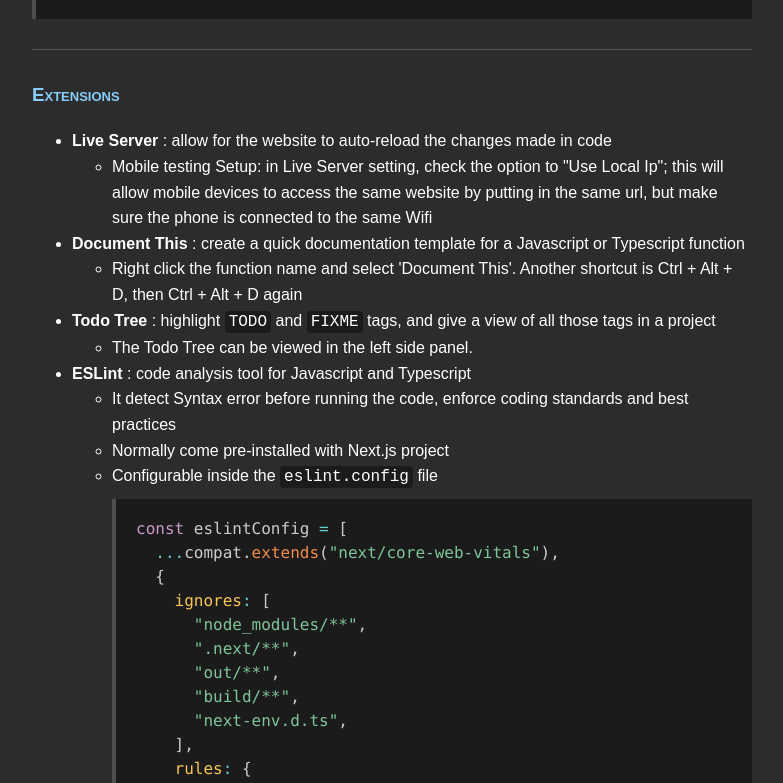
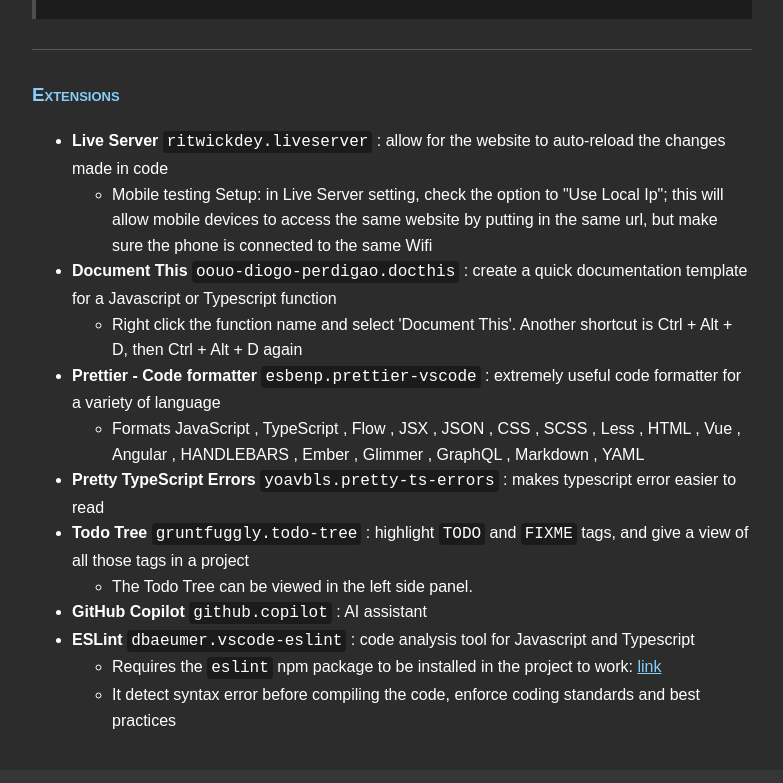
Before and after one commit to tuantrancode/tuantrancode.github.io, a Next.js app in the folder react/: page /Tools/visual-studio-code in a window 1280 px wide. Shown: the part 1827-2610 px from the top of the page, without its empty margins (248-1031 px from the left). Built offline with nearby package versions, Linux system fonts and the light colour scheme.

Commit message:
Update VS Code extensions section

```diff
--- a/react/src/app/Tools/visual-studio-code/page.js
+++ b/react/src/app/Tools/visual-studio-code/page.js
@@ -1,19 +1,21 @@
 import React from 'react';
 import SearchContainer from '@/components/shared/SearchContainer';
 import CodeBlock from '@/components/shared/CodeBlock';
+import Link from 'next/link';
 
 export const metadata = {
-  title: "Visual Studio Code",
-  description: "Tips for using VS Code",
+  title: 'Visual Studio Code',
+  description: 'Tips for using VS Code',
 };
 
 export default function VisualStudioCode() {
-
   return (
     <>
       {/* <!-- VS CODE SHORTCUTS --> */}
-      <h3 className="section-header" id="shortcuts">Common Visual Studio Shortcuts</h3>
-      <SearchContainer placeholder="Search actions, shortcuts, or extensions..." searchSelector='tbody tr'>
+      <h3 className='section-header' id='shortcuts'>
+        Common Visual Studio Shortcuts
+      </h3>
+      <SearchContainer placeholder='Search actions, shortcuts, or extensions...' searchSelector='tbody tr'>
         <table>
           <thead>
             <tr>
@@ -64,7 +66,11 @@
               <td>Select current word or expand selection </td>
               <td>Ctrl + W</td>
               <td>Shift + Option + Right</td>
-              <td>Very useful.<br />Default keybinding was Shift + Alt + Right</td>
+              <td>
+                Very useful.
+                <br />
+                Default keybinding was Shift + Alt + Right
+              </td>
             </tr>
             <tr>
               <td>Select whole line</td>
@@ -124,7 +130,11 @@
               <td>Toggle Terminal/ Console</td>
               <td>Ctrl + ` (backtick)</td>
               <td>Cmd + ` (backtick)</td>
-              <td>Very useful.<br />Right clicking a file/folder will also give the option to open the terminal at that location</td>
+              <td>
+                Very useful.
+                <br />
+                Right clicking a file/folder will also give the option to open the terminal at that location
+              </td>
             </tr>
             <tr>
               <td>Toggle Sidebar</td>
@@ -138,56 +148,88 @@
       <hr />
 
       {/* <!-- LOREM IPSUM --> */}
-      <h3 className="section-header" id="lorem">Using Lorem Ipsum</h3>
-      <p>You can use <code>lorem</code> followed by a number in Visual Studio Code to generate placeholder text
-        quickly inside an HTML document.</p>
-      <pre><code className="language-html">&lt;p&gt;lorem20&lt;/p&gt;</code></pre>
+      <h3 className='section-header' id='lorem'>
+        Using Lorem Ipsum
+      </h3>
+      <p>
+        You can use <code>lorem</code> followed by a number in Visual Studio Code to generate placeholder text quickly
+        inside an HTML document.
+      </p>
+      <pre>
+        <code className='language-html'>&lt;p&gt;lorem20&lt;/p&gt;</code>
+      </pre>
       <p>This expands to generate 20 filler words:</p>
-      <pre><code className="language-html">&lt;p&gt;Lorem ipsum dolor sit amet, consectetur adipiscing elit...&lt;/p&gt;</code></pre>
+      <pre>
+        <code className='language-html'>
+          &lt;p&gt;Lorem ipsum dolor sit amet, consectetur adipiscing elit...&lt;/p&gt;
+        </code>
+      </pre>
       <hr />
 
-
       {/* <!-- EXTENSIONS --> */}
-      <h3 className="section-header" id="extensions">Extensions</h3>
+      <h3 className='section-header' id='extensions'>
+        Extensions
+      </h3>
       <ul>
-
-        <li><strong>Live Server</strong> : allow for the website to auto-reload the changes made in code</li>
+        <li>
+          <strong>Live Server</strong> <code>ritwickdey.liveserver</code> : allow for the website to auto-reload the
+          changes made in code
+        </li>
         <ul>
-          <li>Mobile testing Setup: in Live Server setting, check the option to "Use Local Ip"; this will allow mobile devices to access the same website by putting in the same url, but make sure the phone is connected to the same Wifi</li>
+          <li>
+            Mobile testing Setup: in Live Server setting, check the option to "Use Local Ip"; this will allow mobile
+            devices to access the same website by putting in the same url, but make sure the phone is connected to the
+            same Wifi
+          </li>
         </ul>
 
-        <li><strong>Document This</strong> : create a quick documentation template for a Javascript or Typescript function</li>
+        <li>
+          <strong>Document This</strong> <code>oouo-diogo-perdigao.docthis</code> : create a quick documentation
+          template for a Javascript or Typescript function
+        </li>
         <ul>
-          <li>Right click the function name and select 'Document This'. Another shortcut is Ctrl + Alt + D, then Ctrl + Alt + D again</li>
+          <li>
+            Right click the function name and select 'Document This'. Another shortcut is Ctrl + Alt + D, then Ctrl +
+            Alt + D again
+          </li>
         </ul>
 
-        <li><strong>Todo Tree</strong> : highlight <code>TODO</code> and <code>FIXME</code> tags, and give a view of all those tags in a project</li>
+        <li>
+          <strong>Prettier - Code formatter</strong> <code>esbenp.prettier-vscode</code> : extremely useful code
+          formatter for a variety of language
+        </li>
+        <ul>
+          <li>
+            Formats JavaScript , TypeScript , Flow , JSX , JSON , CSS , SCSS , Less , HTML , Vue , Angular , HANDLEBARS
+            , Ember , Glimmer , GraphQL , Markdown , YAML
+          </li>
+        </ul>
+
+        <li>
+          <strong>Pretty TypeScript Errors</strong> <code>yoavbls.pretty-ts-errors</code> : makes typescript error
+          easier to read
+        </li>
+
+        <li>
+          <strong>Todo Tree</strong> <code>gruntfuggly.todo-tree</code> : highlight <code>TODO</code> and{' '}
+          <code>FIXME</code> tags, and give a view of all those tags in a project
+        </li>
         <ul>
           <li>The Todo Tree can be viewed in the left side panel.</li>
         </ul>
 
-         <li><strong>ESLint</strong> : code analysis tool for Javascript and Typescript</li>
+        <li>
+          <strong>GitHub Copilot</strong> <code>github.copilot</code> : AI assistant
+        </li>
+
+        <li>
+          <strong>ESLint</strong> <code>dbaeumer.vscode-eslint</code> : code analysis tool for Javascript and Typescript
+        </li>
         <ul>
-          <li>It detect Syntax error before running the code, enforce coding standards and best practices</li>
-          <li>Normally come pre-installed with Next.js project</li>
-          <li>Configurable inside the <code>eslint.config</code> file</li>
-          <CodeBlock language='jsx'>{`
-const eslintConfig = [
-  ...compat.extends("next/core-web-vitals"),
-  {
-    ignores: [
-      "node_modules/**",
-      ".next/**",
-      "out/**",
-      "build/**",
-      "next-env.d.ts",
-    ],
-    rules: {
-      'react/no-unescaped-entities': 'off', // disable the rule globally
-    },
-  },
-];
-          `}</CodeBlock>
+          <li>
+            Requires the <code>eslint</code> npm package to be installed in the project to work: <Link href="/Tools/node#eslint">link</Link>
+          </li>
+          <li>It detect syntax error before compiling the code, enforce coding standards and best practices</li>
         </ul>
       </ul>
     </>
```
